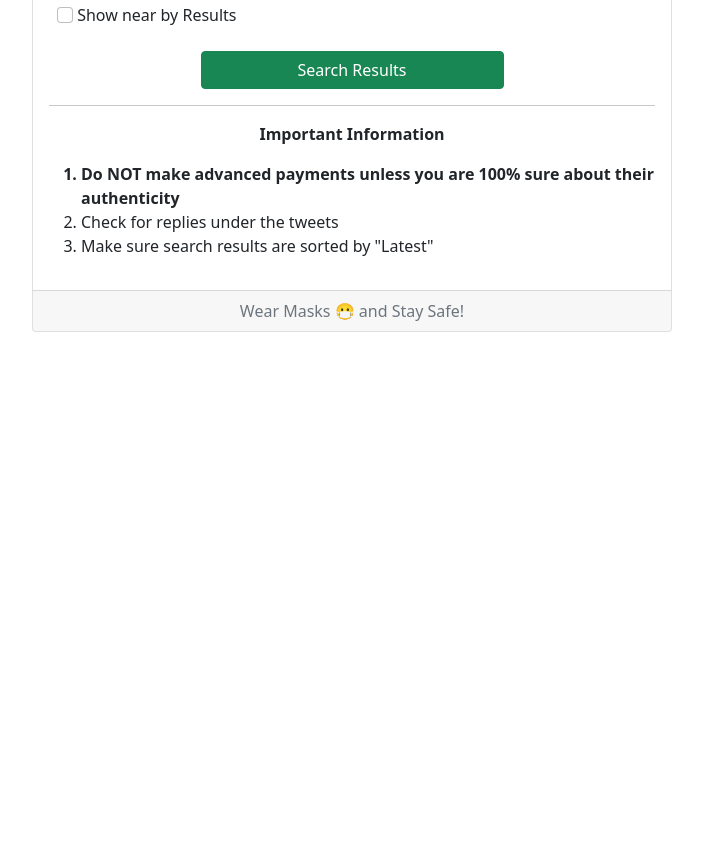
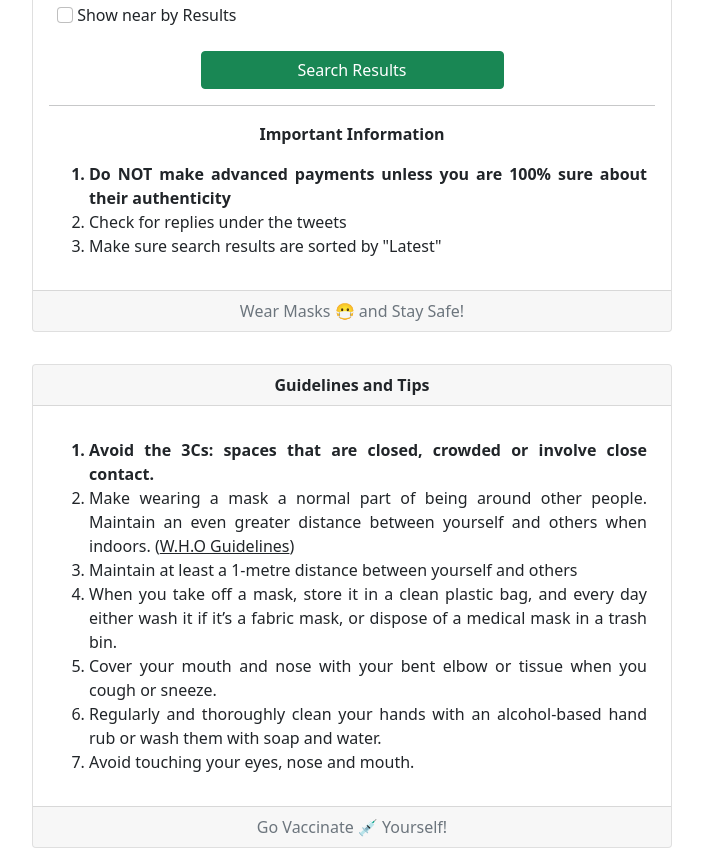
Before and after one commit to ayushbahuguna/covsos, a website: page index.html in a window 1280 px wide. Shown: the part 443-1307 px from the top of the page, without its empty margins (288-991 px from the left). Before the commit the page ends 800 px from the top, so only its background shows below. Drawn offline with nearby package versions, Linux system fonts and the light colour scheme.

Commit message:
Added Guidelines and Tips section

```diff
--- a/index.html
+++ b/index.html
@@ -187,7 +187,7 @@
          <div class="text-center fw-bold">
           Important Information
           </div>
-          <ol class="mt-3">
+          <ol class="mt-3 mx-2">
             <li class="fw-bolder">Do NOT make advanced payments unless you are 100% sure about their authenticity</li>
             <li>Check for replies under the tweets</li>
             <li>Make sure search results are sorted by "Latest" </li>
@@ -202,20 +202,29 @@
 
     <!--Second Card-->
 
-    <!-- <div class="card main_card">
-      <div class="card-header text-center">
-        Important Information
-        </div> -->
-<!--select city-->
-      <!-- <div class="card-body">
+    <div class="card main_card">
+      <div class="card-header text-center fw-bold">
+        Guidelines and Tips
+        </div>
+      <div class="card-body">
+        <ol class="mt-3 mx-2">
+          <li class="fw-bold">Avoid the 3Cs: spaces that are closed, crowded or involve close contact.</li>
+          <li>Make wearing a mask a normal part of being around other people. Maintain an even greater distance between yourself and others when indoors. (<a href="https://www.who.int/emergencies/diseases/novel-coronavirus-2019/advice-for-public" class="text-decoration-underline text-dark">W.H.O Guidelines</a>) </li>
+          <li>Maintain at least a 1-metre distance between yourself and others</li>
+          <li>When you take off a mask, store it in a clean plastic bag, and every day either wash it if it’s a fabric mask, or dispose of a medical mask in a trash bin.</li>
+          <li>Cover your mouth and nose with your bent elbow or tissue when you cough or sneeze.</li>
+          <li>Regularly and thoroughly clean your hands with an alcohol-based hand rub or wash them with soap and water.</li>
+          <li>Avoid touching your eyes, nose and mouth.</li>
+        </ol>
+
       </div>
       <div class="card-footer text-center text-muted" >
-        Wear Masks and Stay Safe!
+        Go Vaccinate 💉 Yourself!
       </div>
-  </div> -->
-</div>
+  </div>
 
 
+</div>
 
 
     <script src="https://cdn.jsdelivr.net/npm/bootstrap@5.0.0-beta3/dist/js/bootstrap.bundle.min.js" integrity="sha384-JEW9xMcG8R+pH31jmWH6WWP0WintQrMb4s7ZOdauHnUtxwoG2vI5DkLtS3qm9Ekf" crossorigin="anonymous"></script>
--- a/main.css
+++ b/main.css
@@ -8,7 +8,7 @@ body{
 
 .main_container{
   width: 100%;
-  height: 100vh;
+  height: 100%;
   display: flex  !important;
   flex-direction: column;
 }
@@ -22,6 +22,15 @@ body{
   margin: 0.5rem 0;
 }
 
+.footer{
+  width: 100%;
+}
+
+ol{
+  text-align: justify;
+
+}
+
 @media screen and (max-width:992px) {
   .main_card{
     width: 100% !important;
```
